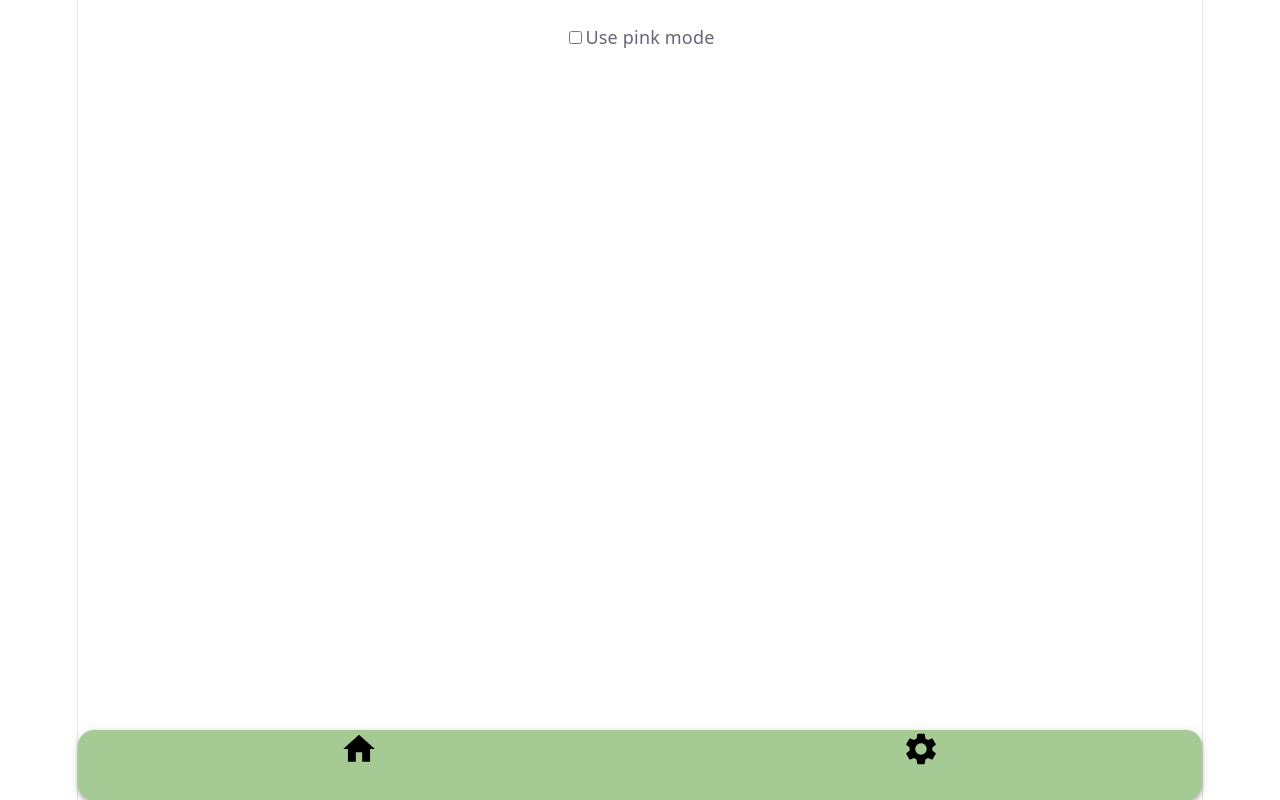
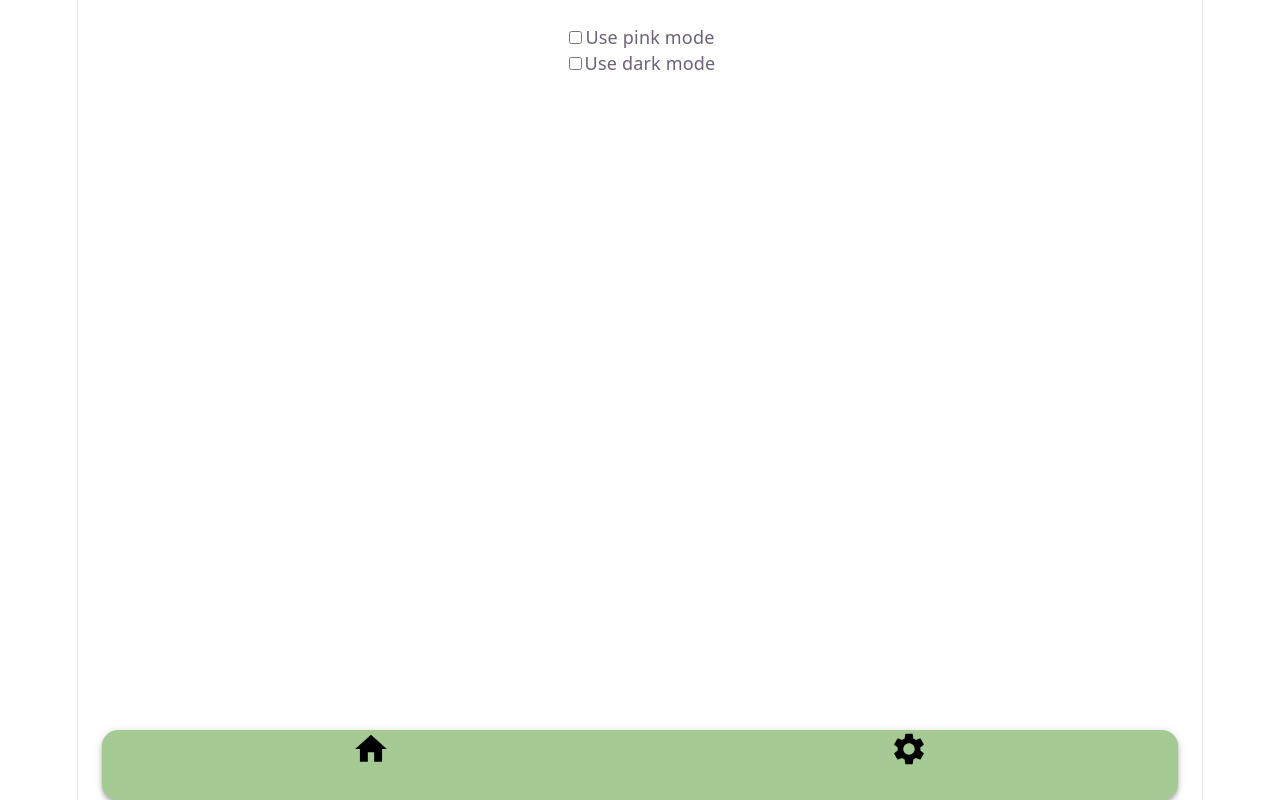
Before and after one commit to AriCourcy/shelly, a React (Vite) app: page /shelly/settings in a window 1280 px wide. Built offline with nearby package versions, Linux system fonts and the light colour scheme.

Commit message:
poc themes

```diff
--- a/src/App.tsx
+++ b/src/App.tsx
@@ -1,4 +1,5 @@
 import { BrowserRouter, Routes, Route } from 'react-router-dom'
+import Container from '@mui/material/Container'
 import Home from './pages/Home'
 import Settings from './pages/Settings'
 import NavBar from './pages/Navbar'
@@ -8,14 +9,16 @@ function App() {
 
   return (
     <CustomTheme>
-      <main style={{ display: 'flex', flexGrow: 1, flexDirection: 'column' }}>
-        <BrowserRouter basename="/shelly">
-          <Routes>
-            <Route path="/" element={<Home />} />
-            <Route path="/settings" element={<Settings />} />
-          </Routes>
-          <NavBar></NavBar>
-        </BrowserRouter>
+      <main style={{ display: 'flex', flexGrow: 1, flexDirection: 'column'}} >
+        <Container sx={{ bgcolor: 'background.default', display: 'flex', flexGrow: 1, flexDirection: 'column', padding: 0 }}>
+            <BrowserRouter basename='/shelly'>
+              <Routes>
+                <Route path='/' element={<Home />} />
+                <Route path='/settings' element={<Settings />} />
+              </Routes>
+              <NavBar></NavBar>
+            </BrowserRouter>
+        </Container>
       </main>
     </CustomTheme>
   )
--- a/src/pages/Navbar.tsx
+++ b/src/pages/Navbar.tsx
@@ -7,11 +7,11 @@ function NavBar() {
   const navigate = useNavigate()
 
   return (
-      <AppBar position='relative' sx={{ display: 'flex', flexDirection: 'row', justifyContent: 'space-around', paddingBottom: 4, borderRadius: 4 }} >
-        <IconButton aria-label='home' onClick={() => navigate("/")} sx={{ padding: 0 }} >
+      <AppBar position='relative' sx={{ display: 'flex', flexDirection: 'row', justifyContent: 'space-around', paddingBottom: 4, borderRadius: 4, bgcolor: 'primary.main' }} >
+        <IconButton aria-label='home' onClick={() => navigate('/')} sx={{ padding: 0 }} >
             <HomeIcon sx={{ fontSize: 38, color: 'black' }} />
         </IconButton>
-        <IconButton aria-label='settings' onClick={() => navigate("/settings")} sx={{ padding: 0 }} >
+        <IconButton aria-label='settings' onClick={() => navigate('/settings')} sx={{ padding: 0 }} >
             <SettingsIcon sx={{ fontSize: 38, color: 'black' }} />
         </IconButton>
       </AppBar>
--- a/src/pages/Settings.tsx
+++ b/src/pages/Settings.tsx
@@ -1,15 +1,17 @@
 import { useContext } from 'react'
 import { ThemeContext } from '../theme/CustomTheme'
+import { useColorScheme } from '@mui/material/styles'
 
 function Settings() {
 
   const { theme, setTheme } = useContext(ThemeContext)
+  const { mode, setMode } = useColorScheme()
 
   return (
     <div style={{ display: 'flex', flexGrow: 1, flexDirection: 'column', padding: 24 }}>
           <label>
         <input
-          type="checkbox"
+          type='checkbox'
           checked={theme === 'PINK'}
           onChange={(e) => {
             setTheme(e.target.checked ? 'PINK' : 'GREEN')
@@ -17,6 +19,16 @@ function Settings() {
         />
         Use pink mode
       </label>
+          <label>
+        <input
+          type='checkbox'
+          checked={mode === 'dark'}
+          onChange={(e) => {
+            setMode(e.target.checked ? 'dark' : 'light')
+          }}
+        />
+        Use dark mode
+      </label>
     </div>
   )
 }
--- a/src/theme/CustomTheme.tsx
+++ b/src/theme/CustomTheme.tsx
@@ -1,19 +1,57 @@
-import { createTheme, ThemeProvider } from "@mui/material/styles"
-import { createContext, useState, type ReactNode } from "react"
+import { createTheme, ThemeProvider } from '@mui/material/styles'
+import { createContext, useState, type ReactNode } from 'react'
 
 export const themes = {
   GREEN: createTheme({
-    palette: {
-      primary: {
-        main: "#a6ca93",
+    colorSchemes: {
+      light: {
+        palette: {
+          primary: {
+            main: '#a6ca93',
+          },
+          background: {
+            default: '#ffffff',
+            paper: '#ffffff',
+          },
+        },
+      },
+      dark: {
+        palette: {
+          primary: {
+            main: '#a6ca93',
+          },
+          background: {
+            default: '#000000',
+            paper: '#000000',
+          },
+        },
       },
     },
   }),
 
   PINK: createTheme({
-    palette: {
-      primary: {
-        main: "#d822ba",
+    colorSchemes: {
+      light: {
+        palette: {
+          primary: {
+            main: '#d822ba',
+          },
+          background: {
+            default: '#ffffff',
+            paper: '#ffffff',
+          },
+        },
+      },
+      dark: {
+        palette: {
+          primary: {
+            main: '#d822ba',
+          },
+          background: {
+            default: '#000000',
+            paper: '#000000',
+          },
+        },
       },
     },
   }),
@@ -22,7 +60,7 @@ export const themes = {
 export const ThemeContext = createContext<any>(null)
 
 function CustomTheme({ children }: { children: ReactNode }) {
-  const [theme, setTheme] = useState<"GREEN" | "PINK">("GREEN")
+  const [theme, setTheme] = useState<'GREEN' | 'PINK'>('GREEN')
 
   return (
     <ThemeContext.Provider value={{ theme, setTheme }}>
```
Also changed, not shown: src/pages/Home.tsx (+4 -4 lines).
